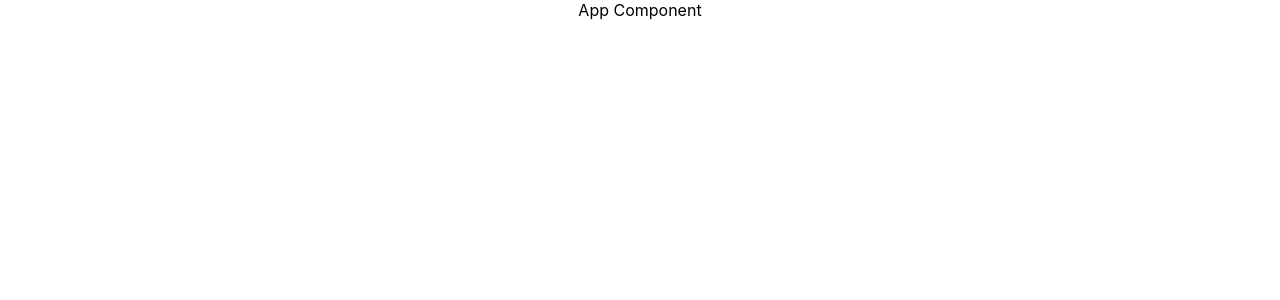
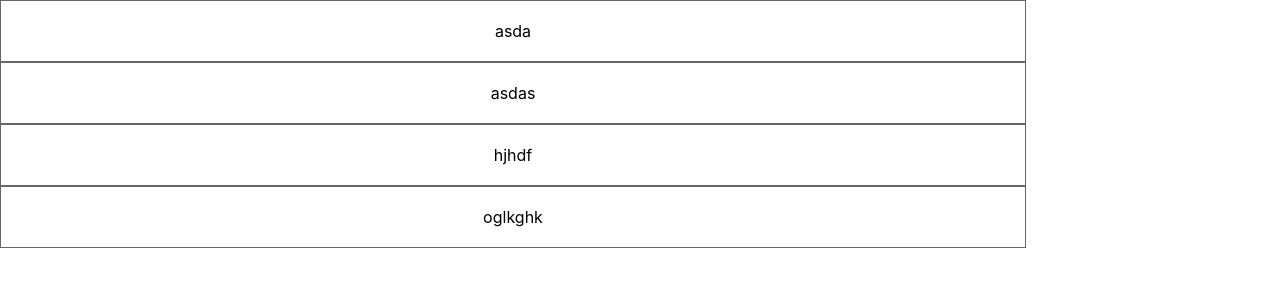
Before and after one commit to WebAhead7/timely-client, a React (Create React App) app: page / in a window 1280 px wide. Shown: the top 300 px of the page. Built offline with nearby package versions, Linux system fonts and the light colour scheme.

Commit message:
moved the router to app component

```diff
--- a/src/App/App.css
+++ b/src/App/App.css
@@ -1,38 +1,7 @@
 .App {
   text-align: center;
+  width: 100%;
+  flex-direction: column;
+  justify-content: center;
+  align-items: center;
 }
-
-.App-logo {
-  height: 40vmin;
-  pointer-events: none;
-}
-
-@media (prefers-reduced-motion: no-preference) {
-  .App-logo {
-    animation: App-logo-spin infinite 20s linear;
-  }
-}
-
-.App-header {
-  background-color: #282c34;
-  min-height: 100vh;
-  display: flex;
-  flex-direction: column;
-  align-items: center;
-  justify-content: center;
-  font-size: calc(10px + 2vmin);
-  color: white;
-}
-
-.App-link {
-  color: #61dafb;
-}
-
-@keyframes App-logo-spin {
-  from {
-    transform: rotate(0deg);
-  }
-  to {
-    transform: rotate(360deg);
-  }
-}
--- a/src/App/App.js
+++ b/src/App/App.js
@@ -1,7 +1,23 @@
+import React, { useEffect } from "react";
+import Home from "../screens/Home";
+import { BrowserRouter, Route, Switch } from "react-router-dom";
+import Login from "../screens/Login";
 import "./App.css";
 
 function App() {
-  return <div className="App">App Component</div>;
+  return (
+    <div className="App">
+      <BrowserRouter>
+        {/* <Navbar /> */}
+        <Switch>
+          <Route exact path="/">
+            <Home />
+          </Route>
+          <Route path="/login" component={Login} />
+        </Switch>
+      </BrowserRouter>
+    </div>
+  );
 }
 
 export default App;
--- a/src/Router/index.jsx
+++ /dev/null
@@ -1,24 +0,0 @@
-import React, { useEffect } from "react";
-import { BrowserRouter, Route, Switch } from "react-router-dom";
-
-import App from "../App/App";
-
-// import Navbar from "../../components/Navbar/Navbar";
-
-function Router() {
-  useEffect(() => {
-    window.scrollTo(0, 0);
-  }, []);
-
-  return (
-    <>
-      <BrowserRouter>
-        {/* <Navbar /> */}
-        <Switch>
-          <Route exact path="/" component={App} />
-        </Switch>
-      </BrowserRouter>
-    </>
-  );
-}
-export default Router;
--- a/src/components/ClinicItem/ClinicItem.css
+++ b/src/components/ClinicItem/ClinicItem.css
@@ -0,0 +1,5 @@
+.clinic_item {
+  border: 1px solid rgba(0, 0, 0, 0.6);
+  width: 100%;
+  padding: 20px 0;
+}
--- a/src/components/ClinicItem/index.jsx
+++ b/src/components/ClinicItem/index.jsx
@@ -1,9 +1,9 @@
-import React from 'react'
-
-export default function ClinicItem() {
-    return (
-        <div>
-
-        </div>
-    )
+import React from "react";
+import "./ClinicItem.css";
+export default function ClinicItem(props) {
+  return (
+    <div className="clinic_item">
+      <span>{props.data}</span>
+    </div>
+  );
 }
--- a/src/components/ClinicList/ClinicList.css
+++ b/src/components/ClinicList/ClinicList.css
@@ -0,0 +1,3 @@
+.clinic_list {
+  width: 80%;
+}
--- a/src/components/ClinicList/index.jsx
+++ b/src/components/ClinicList/index.jsx
@@ -1,9 +1,13 @@
-import React from 'react'
+import React from "react";
+import ClinicItem from "../ClinicItem";
+import "./ClinicList.css";
 
-export default function ClinicList() {
-    return (
-        <div>
-
-        </div>
-    )
+export default function ClinicList(props) {
+  return (
+    <div className="clinic_list">
+      {props.data.map((data, index) => (
+        <ClinicItem key={index} data={data} />
+      ))}
+    </div>
+  );
 }
--- a/src/index.css
+++ b/src/index.css
@@ -1,13 +1,26 @@
 body {
   margin: 0;
-  font-family: -apple-system, BlinkMacSystemFont, 'Segoe UI', 'Roboto', 'Oxygen',
-    'Ubuntu', 'Cantarell', 'Fira Sans', 'Droid Sans', 'Helvetica Neue',
+  font-family: -apple-system, BlinkMacSystemFont, "Segoe UI", "Roboto", "Oxygen",
+    "Ubuntu", "Cantarell", "Fira Sans", "Droid Sans", "Helvetica Neue",
     sans-serif;
   -webkit-font-smoothing: antialiased;
   -moz-osx-font-smoothing: grayscale;
+  display: flex;
+  flex-direction: column;
+  justify-content: center;
+  align-items: center;
+  width: 100%;
 }
 
 code {
-  font-family: source-code-pro, Menlo, Monaco, Consolas, 'Courier New',
+  font-family: source-code-pro, Menlo, Monaco, Consolas, "Courier New",
     monospace;
 }
+
+#root {
+  width: 100%;
+  display: flex;
+  flex-direction: column;
+  justify-content: center;
+  align-items: center;
+}
--- a/src/index.js
+++ b/src/index.js
@@ -1,11 +1,11 @@
 import React from "react";
 import ReactDOM from "react-dom";
 import "./index.css";
-import Router from "./Router";
+import App from "./App/App";
 
 ReactDOM.render(
   <React.StrictMode>
-    <Router />
+    <App />
   </React.StrictMode>,
   document.getElementById("root")
 );
--- a/src/screens/Home/Home.css
+++ b/src/screens/Home/Home.css
@@ -0,0 +1,7 @@
+.home_page {
+  width: 100%;
+  display: flex;
+  flex-direction: column;
+  justify-content: center;
+  align-items: center;
+}
--- a/src/screens/Home/index.jsx
+++ b/src/screens/Home/index.jsx
@@ -1,9 +1,10 @@
-import React from 'react'
-
+import React from "react";
+import ClinicList from "../../components/ClinicList";
+const fakedata = ["asda", "asdas", "hjhdf", "oglkghk"];
 export default function Home() {
-    return (
-        <div>
-
-        </div>
-    )
+  return (
+    <div className="home_page">
+      <ClinicList data={fakedata} />
+    </div>
+  );
 }
--- a/src/screens/Login/index.jsx
+++ b/src/screens/Login/index.jsx
@@ -1,9 +1,5 @@
-import React from 'react'
+import React from "react";
 
 export default function Login() {
-    return (
-        <div>
-
-        </div>
-    )
+  return <div>Login Screen</div>;
 }
```
